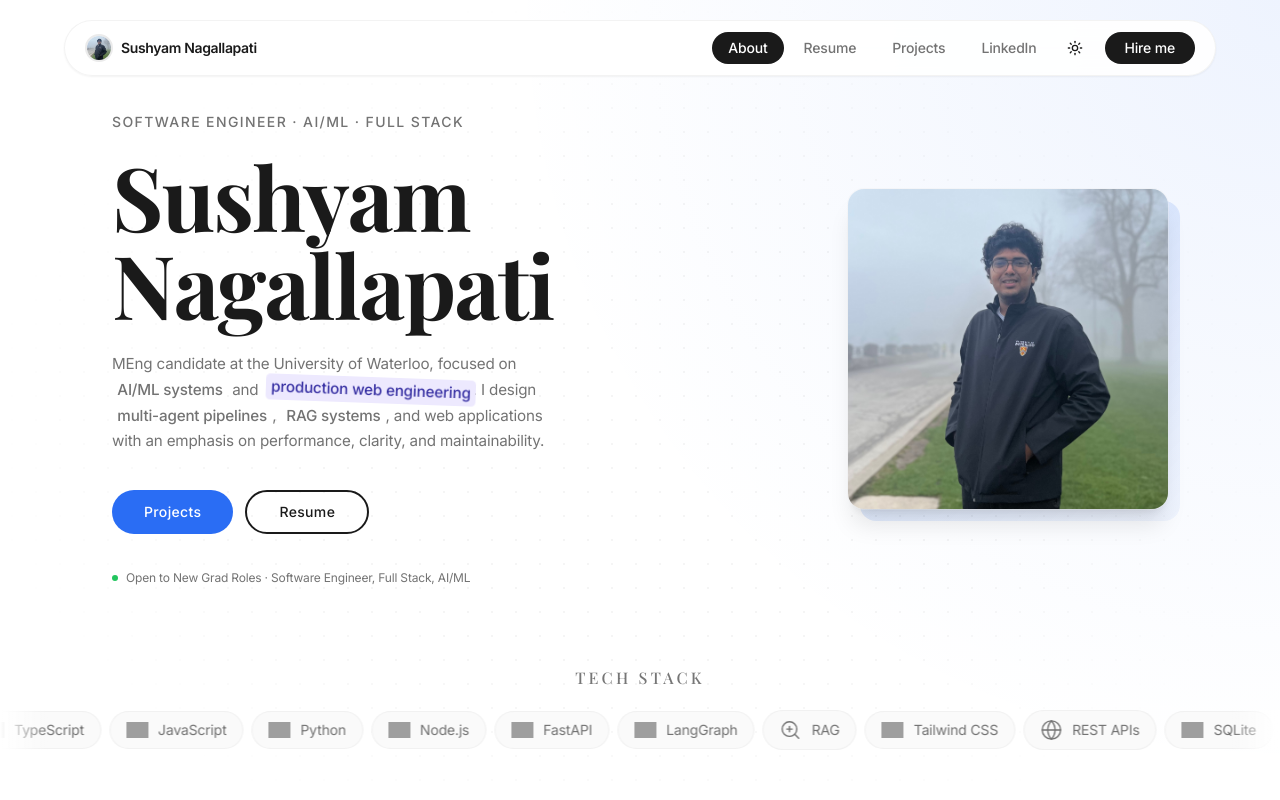
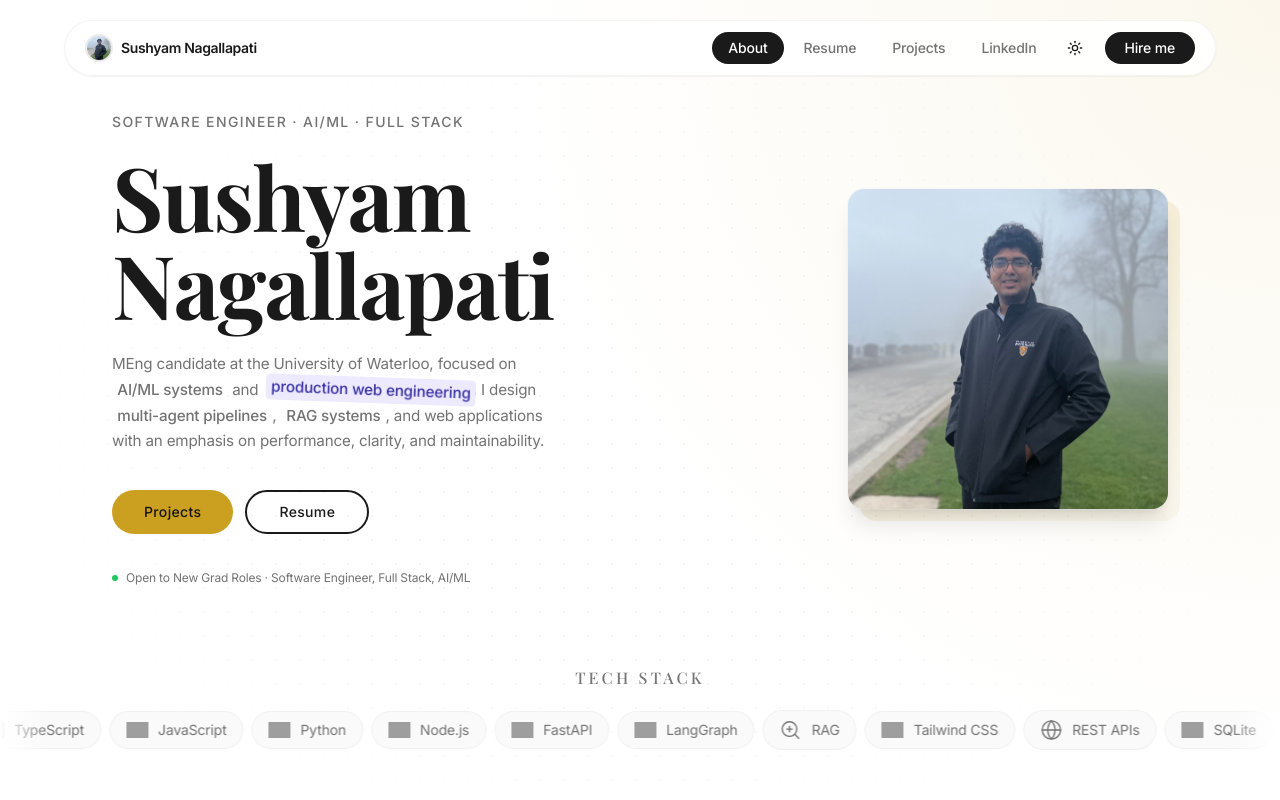
Before and after one commit to SushyamNagallapati/Sushyam-Portfolio-main, a React (Vite) app: page / in a window 1280 px wide. Shown: the top 800 px of the page. Built offline with nearby package versions, Linux system fonts and the light colour scheme; grey boxes are pictures that could not be loaded.

Commit message:
Update CSS variables for primary colors and adjust period formatting in Resume component for consistency

```diff
--- a/src/index.css
+++ b/src/index.css
@@ -15,8 +15,8 @@
     --popover: 0 0% 100%;
     --popover-foreground: 0 0% 10%;
 
-    --primary: 220 90% 56%;
-    --primary-foreground: 0 0% 100%;
+    --primary: 45 73% 46%;
+    --primary-foreground: 0 0% 8%;
 
     --secondary: 30 25% 88%;
     --secondary-foreground: 0 0% 10%;
@@ -32,7 +32,7 @@
 
     --border: 0 0% 92%;
     --input: 0 0% 90%;
-    --ring: 220 90% 56%;
+    --ring: 45 73% 46%;
 
     --radius: 0.5rem;
 
@@ -64,8 +64,8 @@
     --popover: 0 0% 5%;
     --popover-foreground: 0 0% 95%;
 
-    --primary: 220 90% 56%;
-    --primary-foreground: 0 0% 100%;
+    --primary: 42 80% 55%;
+    --primary-foreground: 0 0% 8%;
 
     --secondary: 30 15% 20%;
     --secondary-foreground: 0 0% 95%;
@@ -81,7 +81,7 @@
 
     --border: 0 0% 15%;
     --input: 0 0% 20%;
-    --ring: 220 90% 56%;
+    --ring: 42 80% 55%;
 
     --beige: 220 10% 10%;
     --navy: 220 20% 90%;
--- a/src/pages/Resume.tsx
+++ b/src/pages/Resume.tsx
@@ -41,7 +41,7 @@ const experience = [
     year: "2025",
     company: "Velocity",
     role: "Campus Ambassador",
-    period: "Sep 2025 - Jan 2026",
+    period: "Sep 2025 – Jan 2026",
     bullets: [
       "Drove 30%+ increase in event attendance across Startup 101, AI Server, and 10 Day Sprint programs through targeted campus outreach coordinated with marketing, design, and operations teams.",
       "Tracked and analyzed campaign performance using Google Analytics and Sprout Social, iterating outreach strategy each event cycle based on engagement data.",
@@ -52,7 +52,7 @@ const experience = [
     year: "2025",
     company: "Conrad School of Entrepreneurship and Business",
     role: "Project Intern",
-    period: "May 2025 - Jul 2025",
+    period: "May 2025 – Jul 2025",
     bullets: [
       "Delivered project management coursework (BE-605) and educational materials for ITA organization under the Conrad School's accelerator programs.",
     ],
@@ -61,7 +61,7 @@ const experience = [
     year: "2023",
     company: "Dover Corporation",
     role: "Engineer Intern",
-    period: "Aug 2023 - Jul 2024",
+    period: "Aug 2023 – Jul 2024",
     bullets: [
       "Collaborated with the software development team to test and debug an internal web application, identifying UI and functional issues across multiple browsers.",
       "Contributed frontend code (HTML, CSS, JavaScript) to implement UI fixes and minor feature updates in a collaborative development workflow.",
@@ -76,13 +76,13 @@ const education = [
     year: "2025",
     institution: "University of Waterloo",
     degree: "Master of Engineering, System Design Engineering",
-    period: "Jan 2025 - Apr 2026",
+    period: "Jan 2025 – Apr 2026",
   },
   {
     year: "2019",
     institution: "Anna University Chennai",
     degree: "Bachelor of Engineering, Mechatronics",
-    period: "Jun 2019 - Apr 2023",
+    period: "Jun 2019 – Apr 2023",
   },
 ];
 
@@ -253,7 +253,7 @@ const Resume = () => {
               {/* Experience */}
               <section id="experience" className="mb-16 scroll-mt-28">
                 <FadeIn>
-                  <h2 className="text-[0.65rem] font-semibold uppercase tracking-[0.22em] text-muted-foreground/60 mb-10">
+                  <h2 className="font-sans text-[0.65rem] font-semibold uppercase tracking-[0.22em] text-muted-foreground/60 mb-10">
                     Experience
                   </h2>
                 </FadeIn>
@@ -309,7 +309,7 @@ const Resume = () => {
               {/* Education */}
               <section id="education" className="scroll-mt-28">
                 <FadeIn>
-                  <h2 className="text-[0.65rem] font-semibold uppercase tracking-[0.22em] text-muted-foreground/60 mb-10">
+                  <h2 className="font-sans text-[0.65rem] font-semibold uppercase tracking-[0.22em] text-muted-foreground/60 mb-10">
                     Education
                   </h2>
                 </FadeIn>
@@ -352,7 +352,7 @@ const Resume = () => {
             <aside className="w-full mt-16 lg:mt-0 lg:w-56 xl:w-64 flex-shrink-0 lg:sticky lg:top-28">
               <FadeIn>
                 <section id="skills" className="scroll-mt-28">
-                  <h2 className="text-[0.65rem] font-semibold uppercase tracking-[0.22em] text-muted-foreground/60 mb-6">
+                  <h2 className="font-sans text-[0.65rem] font-semibold uppercase tracking-[0.22em] text-muted-foreground/60 mb-6">
                     Skills
                   </h2>
 
```
